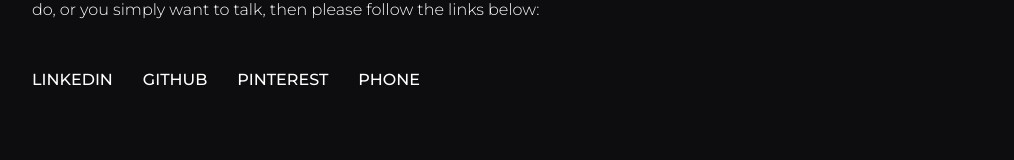
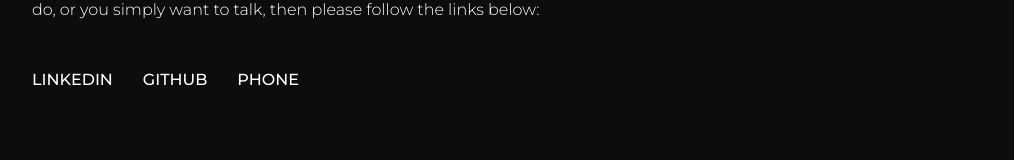
Before and after one commit to rafalkubacki/headless-rafalkubacki, a Next.js app: page / in a window 1280 px wide. Shown: the part 535-695 px from the top of the page, without its empty margins (48-1062 px from the left). Built offline with nearby package versions, Linux system fonts and the light colour scheme.

Commit message:
pinterest drop

```diff
--- a/pages/index.js
+++ b/pages/index.js
@@ -12,10 +12,6 @@ const links = [
   {
     url: 'https://github.com/rafalkubacki',
     title: 'GitHub'
-  },
-  {
-    url: 'https://www.pinterest.com/rafalkubacki/',
-    title: 'Pinterest'
   },
   {
     url: 'tel:+48787622468',
```
